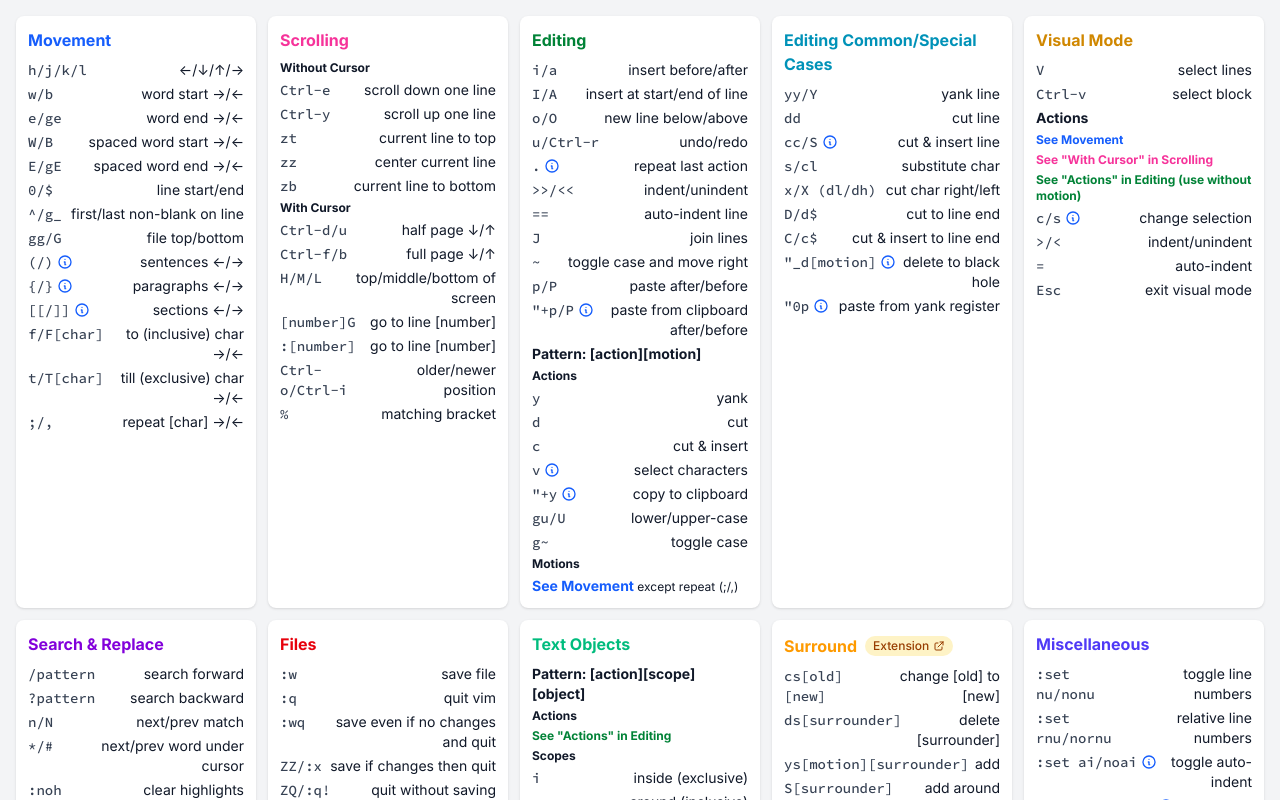
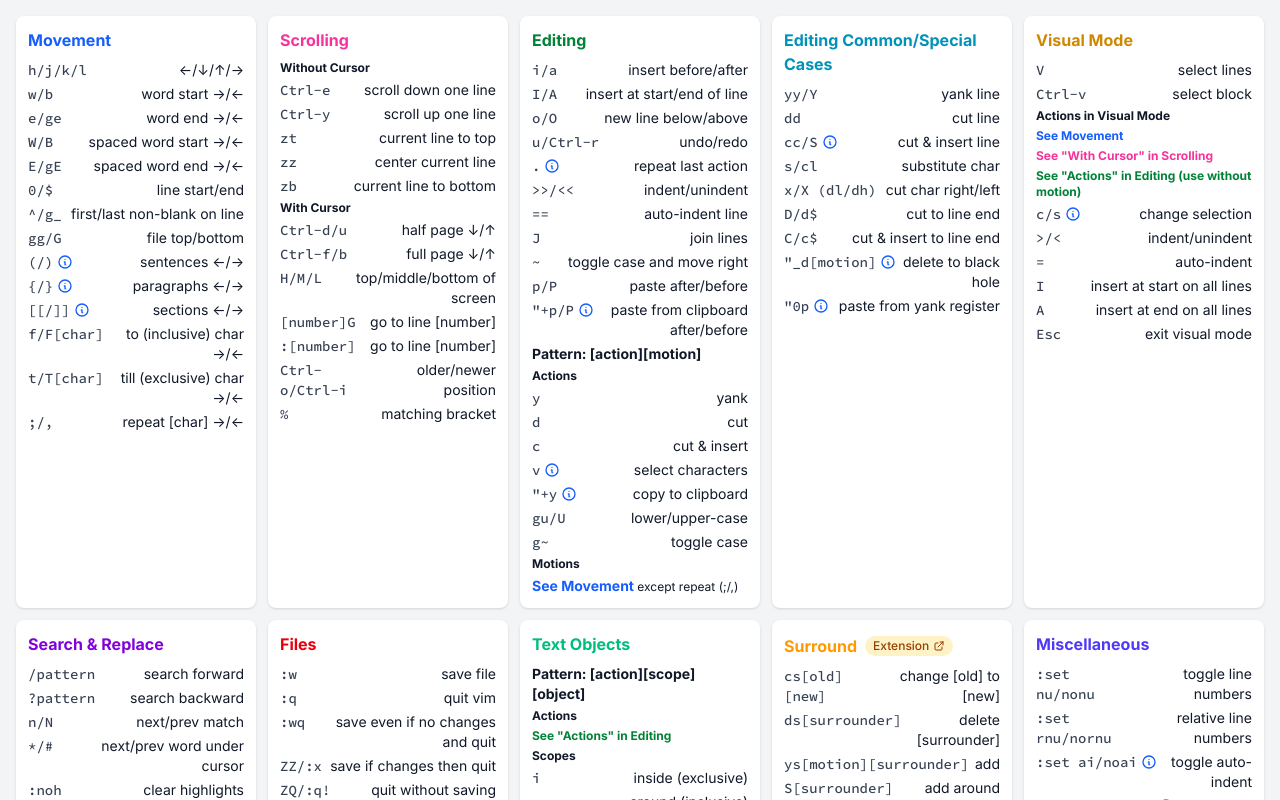
Before and after one commit to Noitidart/vim-cheats, a Next.js app: page / in a window 1280 px wide. Shown: the top 800 px of the page. Built offline with nearby package versions, Linux system fonts and the light colour scheme.

Commit message:
Add I and A for visual mode

```diff
--- a/pages/index.tsx
+++ b/pages/index.tsx
@@ -270,12 +270,11 @@ const sections: Section[] = [
       ['V', 'select lines'],
       ['Ctrl-v', 'select block'],
       [
-        'Actions',
+        'Actions in Visual Mode',
         '',
         {
           isText: true,
-          commandColorClass: 'font-bold',
-          commandSizeClass: 'text-sm'
+          commandColorClass: 'font-bold'
         }
       ],
       [
@@ -318,6 +317,8 @@ const sections: Section[] = [
       ],
       ['>/<', 'indent/unindent'],
       ['=', 'auto-indent'],
+      ['I', 'insert at start on all lines'],
+      ['A', 'insert at end on all lines'],
       ['Esc', 'exit visual mode']
     ]
   },
```
